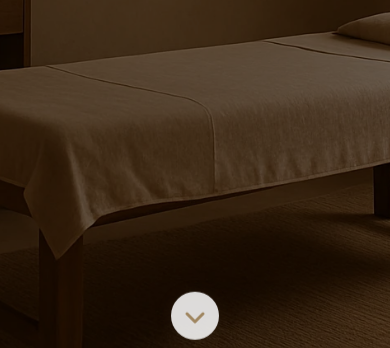
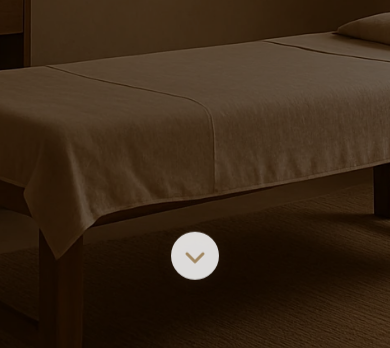
Before and after one commit to lepascalou/Essdev, a plain HTML site: page index.html in a window 390 px wide. Shown: the part 496-844 px from the top of the page. Drawn offline with Linux system fonts and the light colour scheme.

Commit message:
chnaged position of bouncing arrow

```diff
--- a/index.html
+++ b/index.html
@@ -511,7 +511,7 @@
         }
         @media (max-width: 768px) {
             .scroll-arrow {
-                bottom: 20px;
+                bottom: 80px; /* Move arrow higher above phone nav bar */
             }
         }
 
```
